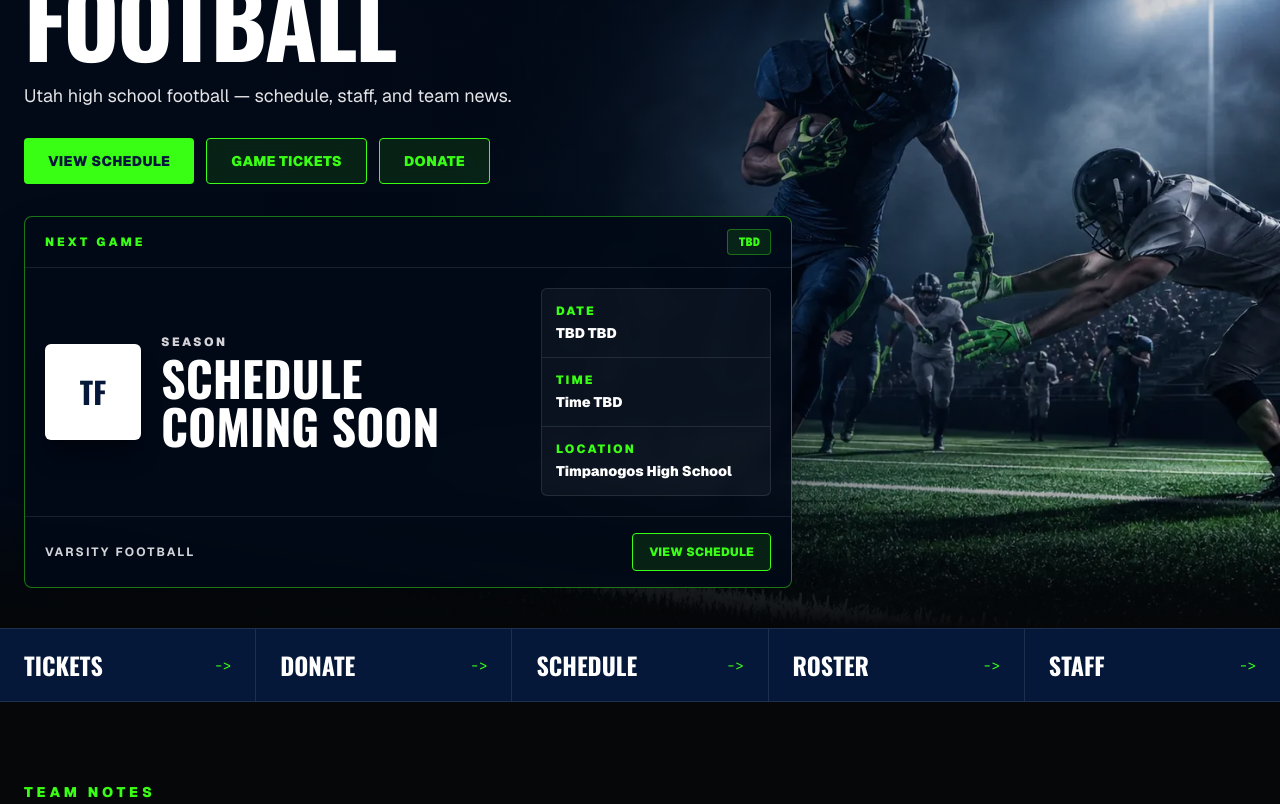
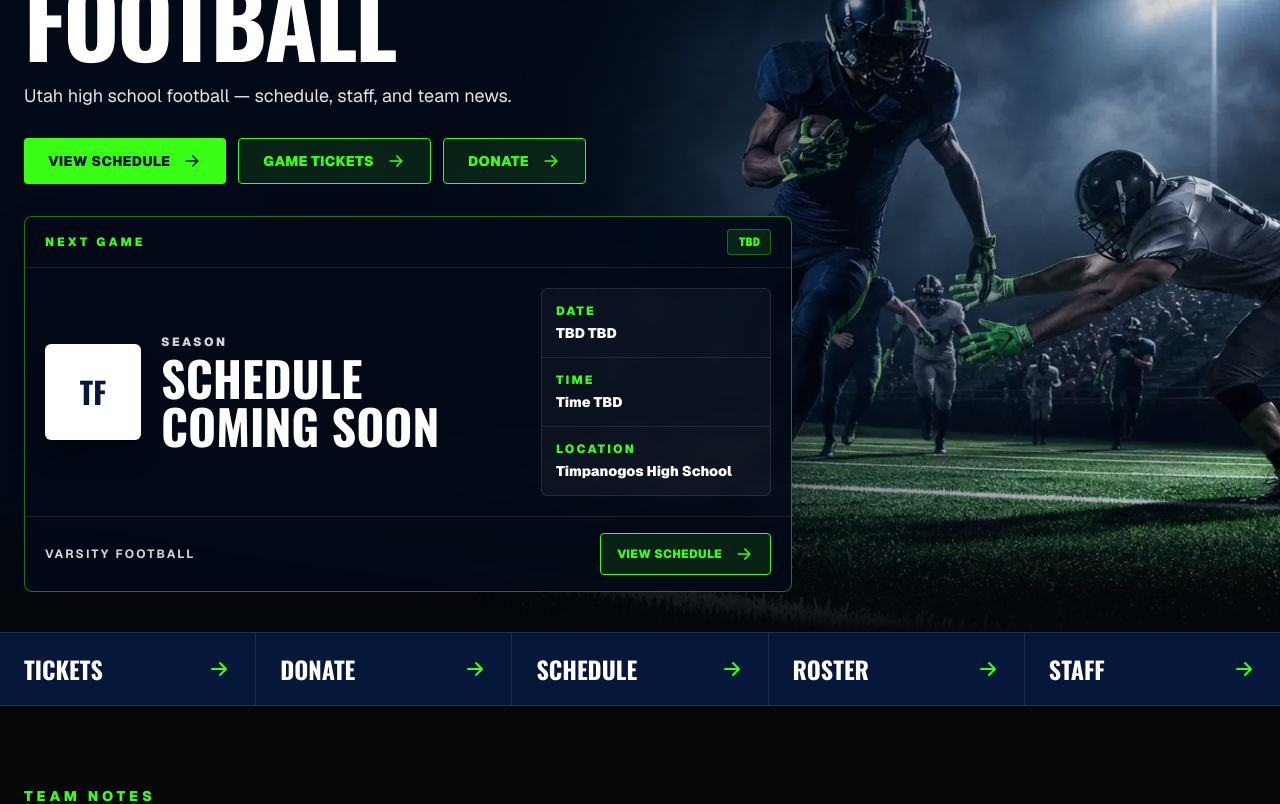
Before and after one commit to bhunter10/timpanogosfootball, a Next.js app: page / in a window 1280 px wide. Shown: the part 280-1084 px from the top of the page. Built offline with nearby package versions, Linux system fonts and the light colour scheme; no server answers.

Commit message:
home page changes to icons

```diff
--- a/app/page.tsx
+++ b/app/page.tsx
@@ -21,6 +21,45 @@ export const metadata: Metadata = {
 };
 
 type QuickLink = { title: string; href: string; external?: boolean };
+
+function ArrowIcon({ className = "" }: { className?: string }) {
+  return (
+    <svg
+      aria-hidden="true"
+      viewBox="0 0 24 24"
+      className={className}
+      fill="none"
+    >
+      <path
+        d="M5 12h13"
+        stroke="currentColor"
+        strokeLinecap="round"
+        strokeWidth="2"
+      />
+      <path
+        d="m13 6 6 6-6 6"
+        stroke="currentColor"
+        strokeLinecap="round"
+        strokeLinejoin="round"
+        strokeWidth="2"
+      />
+    </svg>
+  );
+}
+
+function ButtonArrow({
+  variant = "outline",
+}: {
+  variant?: "solid" | "outline";
+}) {
+  const colorClass = variant === "solid" ? "text-[var(--tf-navy)]" : "";
+
+  return (
+    <ArrowIcon
+      className={`ml-3 size-5 shrink-0 transition duration-200 group-hover:translate-x-1 ${colorClass}`}
+    />
+  );
+}
 
 function getMapHref(address?: string) {
   if (!address) return undefined;
@@ -143,25 +182,28 @@ export default async function Home() {
             <div className="mt-7 flex flex-col gap-3 sm:flex-row">
               <Link
                 href="/schedule"
-                className="inline-flex items-center justify-center rounded-sm bg-[var(--tf-neon)] px-6 py-3 text-sm font-black uppercase tracking-wide text-[var(--tf-navy)] transition hover:brightness-110"
+                className="group inline-flex items-center justify-center rounded-sm bg-[var(--tf-neon)] px-6 py-3 text-sm font-black uppercase tracking-wide text-[var(--tf-navy)] transition hover:brightness-110"
               >
-                View Schedule
+                <span>View Schedule</span>
+                <ButtonArrow variant="solid" />
               </Link>
               <a
                 href={TICKETS_URL}
                 target="_blank"
                 rel="noopener noreferrer"
-                className="inline-flex items-center justify-center rounded-sm border border-[var(--tf-neon)] bg-[var(--tf-neon)]/10 px-6 py-3 text-sm font-black uppercase tracking-wide text-[var(--tf-neon)] backdrop-blur transition hover:bg-[var(--tf-neon)] hover:text-[var(--tf-navy)]"
+                className="group inline-flex items-center justify-center rounded-sm border border-[var(--tf-neon)] bg-[var(--tf-neon)]/10 px-6 py-3 text-sm font-black uppercase tracking-wide text-[var(--tf-neon)] backdrop-blur transition hover:bg-[var(--tf-neon)] hover:text-[var(--tf-navy)]"
               >
-                Game Tickets
+                <span>Game Tickets</span>
+                <ButtonArrow />
               </a>
               <a
                 href={DONATE_URL}
                 target="_blank"
                 rel="noopener noreferrer"
-                className="inline-flex items-center justify-center rounded-sm border border-[var(--tf-neon)] bg-[var(--tf-neon)]/10 px-6 py-3 text-sm font-black uppercase tracking-wide text-[var(--tf-neon)] backdrop-blur transition hover:bg-[var(--tf-neon)] hover:text-[var(--tf-navy)]"
+                className="group inline-flex items-center justify-center rounded-sm border border-[var(--tf-neon)] bg-[var(--tf-neon)]/10 px-6 py-3 text-sm font-black uppercase tracking-wide text-[var(--tf-neon)] backdrop-blur transition hover:bg-[var(--tf-neon)] hover:text-[var(--tf-navy)]"
               >
-                Donate
+                <span>Donate</span>
+                <ButtonArrow />
               </a>
             </div>
           </div>
@@ -257,16 +299,18 @@ export default async function Home() {
                     href={nextGameAction.href}
                     target="_blank"
                     rel="noopener noreferrer"
-                    className="inline-flex w-full items-center justify-center rounded-sm border border-[var(--tf-neon)] bg-[var(--tf-neon)]/10 px-4 py-2.5 text-xs font-black uppercase tracking-wide text-[var(--tf-neon)] transition hover:bg-[var(--tf-neon)] hover:text-[var(--tf-navy)] sm:w-auto"
+                    className="group inline-flex w-full items-center justify-center rounded-sm border border-[var(--tf-neon)] bg-[var(--tf-neon)]/10 px-4 py-2.5 text-xs font-black uppercase tracking-wide text-[var(--tf-neon)] transition hover:bg-[var(--tf-neon)] hover:text-[var(--tf-navy)] sm:w-auto"
                   >
-                    {nextGameAction.label}
+                    <span>{nextGameAction.label}</span>
+                    <ButtonArrow />
                   </a>
                 ) : (
                   <Link
                     href={nextGameAction.href}
-                    className="inline-flex w-full items-center justify-center rounded-sm border border-[var(--tf-neon)] bg-[var(--tf-neon)]/10 px-4 py-2.5 text-xs font-black uppercase tracking-wide text-[var(--tf-neon)] transition hover:bg-[var(--tf-neon)] hover:text-[var(--tf-navy)] sm:w-auto"
+                    className="group inline-flex w-full items-center justify-center rounded-sm border border-[var(--tf-neon)] bg-[var(--tf-neon)]/10 px-4 py-2.5 text-xs font-black uppercase tracking-wide text-[var(--tf-neon)] transition hover:bg-[var(--tf-neon)] hover:text-[var(--tf-navy)] sm:w-auto"
                   >
-                    {nextGameAction.label}
+                    <span>{nextGameAction.label}</span>
+                    <ButtonArrow />
                   </Link>
                 )}
               </div>
@@ -289,9 +333,7 @@ export default async function Home() {
                 <span className="font-display text-2xl font-bold uppercase text-white">
                   {link.title}
                 </span>
-                <span className="font-mono text-sm text-[var(--tf-neon)] transition group-hover:translate-x-1">
-                  -&gt;
-                </span>
+                <ArrowIcon className="size-6 shrink-0 text-[var(--tf-neon)] transition duration-200 group-hover:translate-x-1 group-hover:text-white" />
               </a>
             ) : (
               <Link
@@ -302,9 +344,7 @@ export default async function Home() {
                 <span className="font-display text-2xl font-bold uppercase text-white">
                   {link.title}
                 </span>
-                <span className="font-mono text-sm text-[var(--tf-neon)] transition group-hover:translate-x-1">
-                  -&gt;
-                </span>
+                <ArrowIcon className="size-6 shrink-0 text-[var(--tf-neon)] transition duration-200 group-hover:translate-x-1 group-hover:text-white" />
               </Link>
             ),
           )}
@@ -357,18 +397,20 @@ export default async function Home() {
                     isInternalHref(href) ? (
                       <Link
                         href={href}
-                        className="mt-6 text-xs font-black uppercase tracking-wide text-[var(--tf-neon)] hover:text-white"
+                        className="group mt-6 inline-flex items-center text-xs font-black uppercase tracking-wide text-[var(--tf-neon)] hover:text-white"
                       >
-                        {linkLabel}
+                        <span>{linkLabel}</span>
+                        <ArrowIcon className="ml-2 size-4 transition duration-200 group-hover:translate-x-1" />
                       </Link>
                     ) : (
                       <a
                         href={href}
                         target="_blank"
                         rel="noopener noreferrer"
-                        className="mt-6 text-xs font-black uppercase tracking-wide text-[var(--tf-neon)] hover:text-white"
+                        className="group mt-6 inline-flex items-center text-xs font-black uppercase tracking-wide text-[var(--tf-neon)] hover:text-white"
                       >
-                        {linkLabel}
+                        <span>{linkLabel}</span>
+                        <ArrowIcon className="ml-2 size-4 transition duration-200 group-hover:translate-x-1" />
                       </a>
                     )
                   ) : null}
@@ -474,9 +516,10 @@ export default async function Home() {
           <div className="border-t border-white/10 px-4 py-5 md:px-6">
             <Link
               href="/schedule"
-              className="text-sm font-black uppercase tracking-wide text-[var(--tf-neon)] hover:text-white"
+              className="group inline-flex items-center text-sm font-black uppercase tracking-wide text-[var(--tf-neon)] hover:text-white"
             >
-              View full schedule
+              <span>View full schedule</span>
+              <ArrowIcon className="ml-2 size-4 transition duration-200 group-hover:translate-x-1" />
             </Link>
           </div>
         </div>
```
